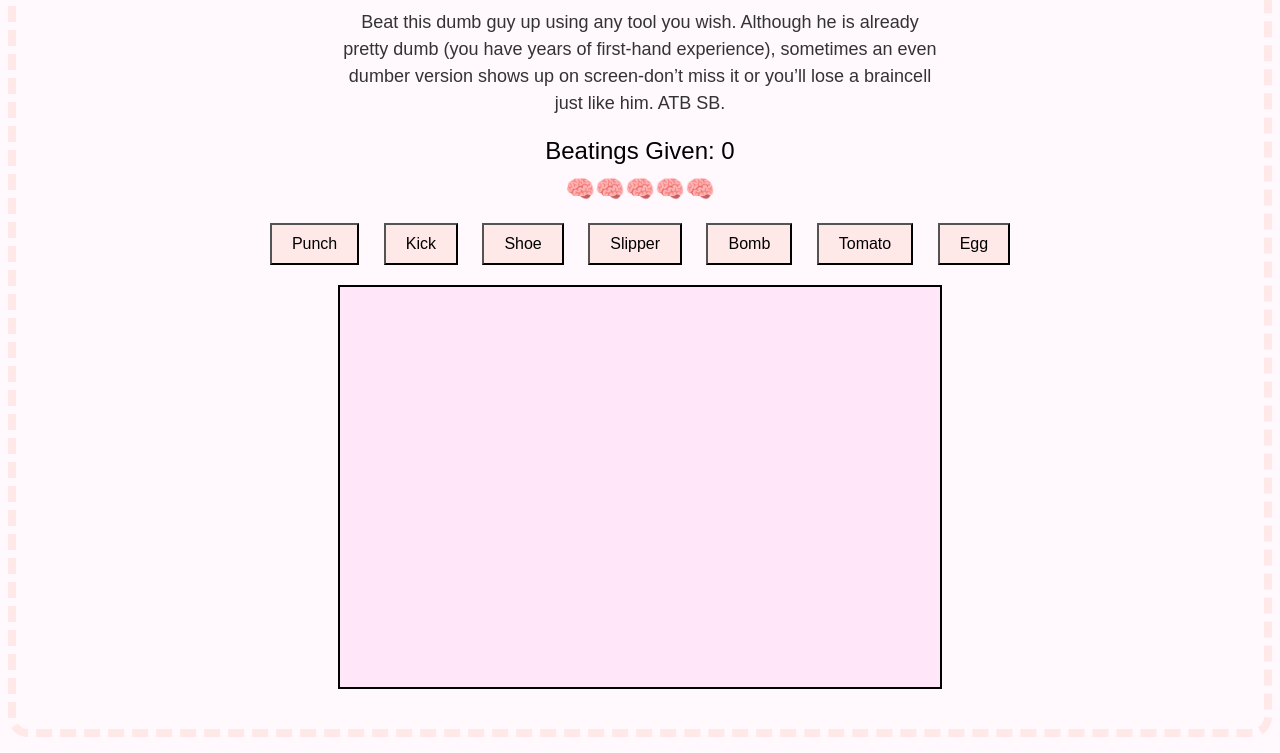
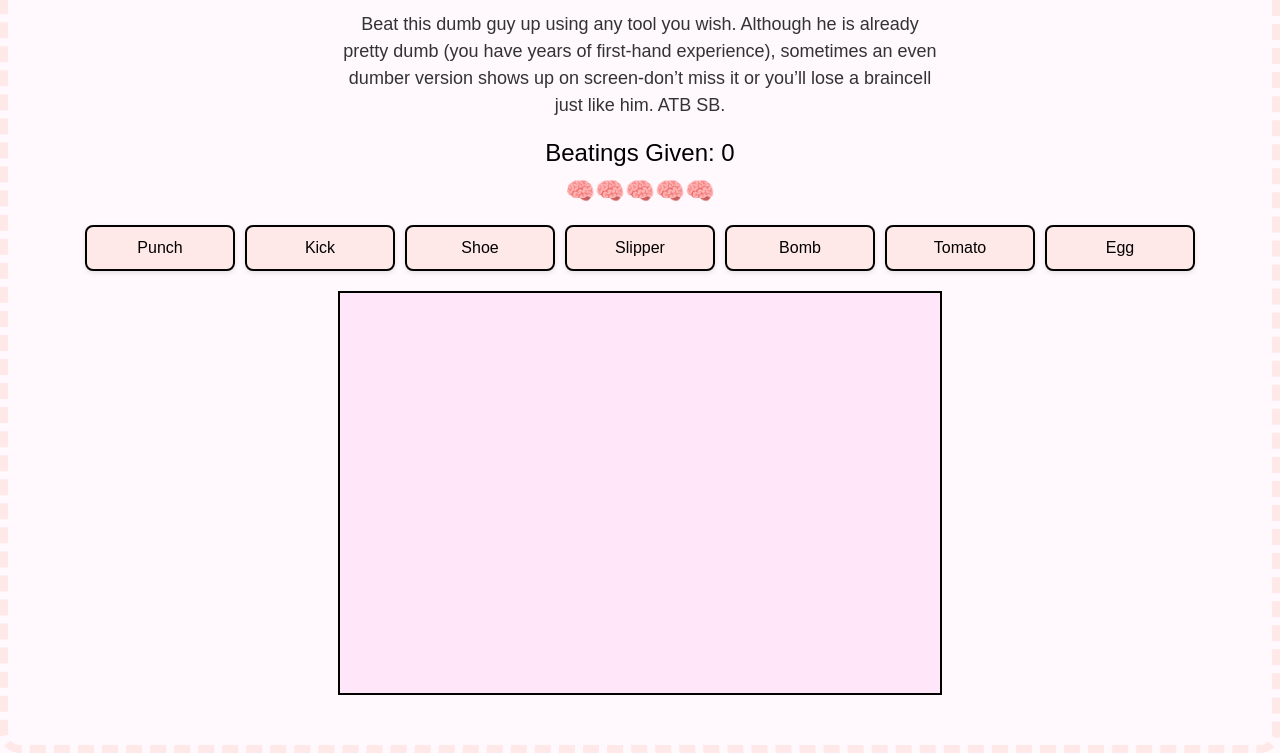
Before and after one commit to saad-278/GameForSB, a plain HTML site: page index.html in a window 1280 px wide. Shown: the part 126-879 px from the top of the page. Drawn offline with Linux system fonts and the light colour scheme.

Commit message:
Update index.html

```diff
--- a/index.html
+++ b/index.html
@@ -4,10 +4,32 @@
 <meta name="viewport" content="width=device-width, initial-scale=1.0">
   <title>BEAT SAAD UP</title>
   <style>
-    body { font-family: sans-serif; text-align: center; background: #fff8fd; border: 8px dashed #ffe9e8;
+    body { font-family: sans-serif; text-align: center; background: #fff8fd; border: 8px dashed #ffe9e8; margin: 0;
+  padding: 10px;           /* default padding for all screens */
+  box-sizing: border-box;
   border-radius: 20px }
-    #actions { margin: 20px; }
-    #actions button { padding: 10px 20px; background:#ffe9e8; margin: 0 10px; font-size: 16px; cursor: pointer; }
+    #actions {
+  display: flex;
+  flex-wrap: wrap;          /* wrap buttons to next line on small screens */
+  justify-content: center;  /* center buttons horizontally */
+  gap: 10px;                /* space between buttons */
+  margin: 20px 0;
+}
+
+#actions button {
+  flex: 1 1 45%;            /* take up ~45% width, wrap nicely on small screens */
+  max-width: 150px;         /* optional max width */
+  padding: 12px 20px;       /* vertical and horizontal padding */
+  font-size: 16px;
+  cursor: pointer;
+  background: #ffe9e8;      /* button background */
+  color: #000;              /* black text */
+  border: 2px solid #000; /* orange-ish border */
+  border-radius: 8px;       /* rounded corners */
+  box-shadow: 0 2px 5px rgba(0,0,0,0.1); /* subtle shadow */
+  transition: transform 0.1s, box-shadow 0.1s;
+}
+
 #actions button:active {
   transform: scale(0.95);
   box-shadow: 0 4px 10px rgba(0,0,0,0.2);
```
